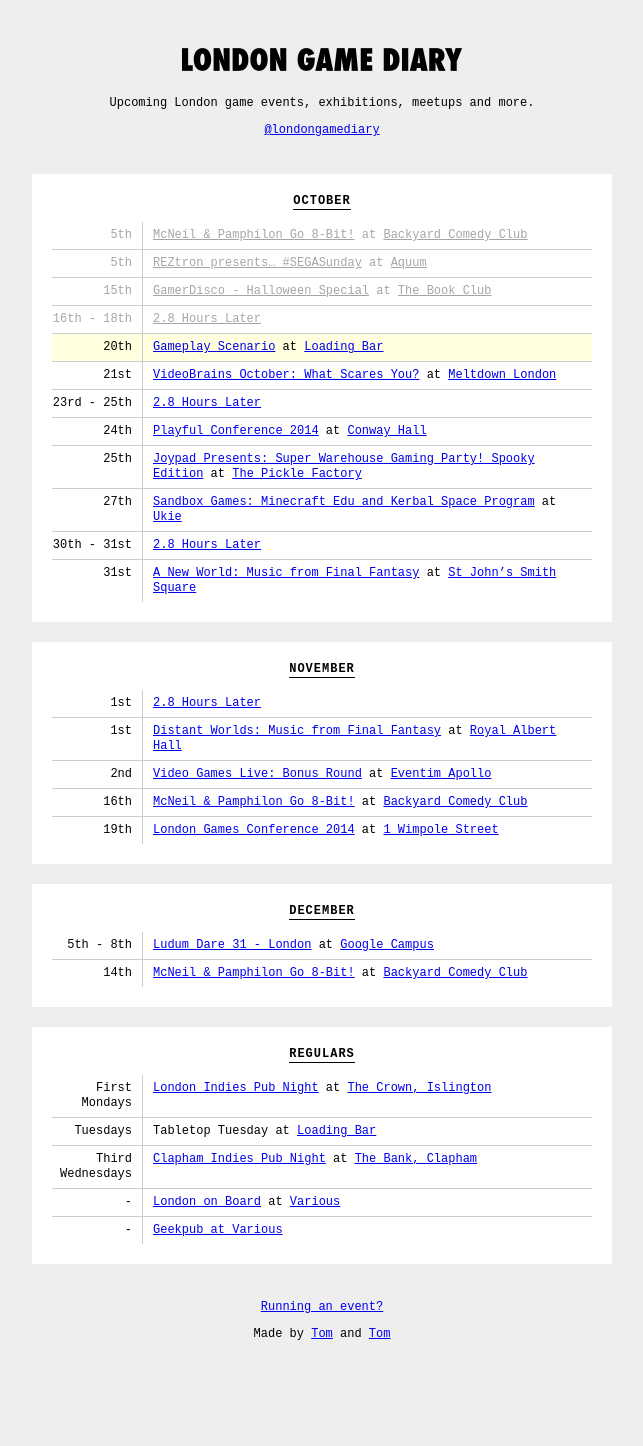
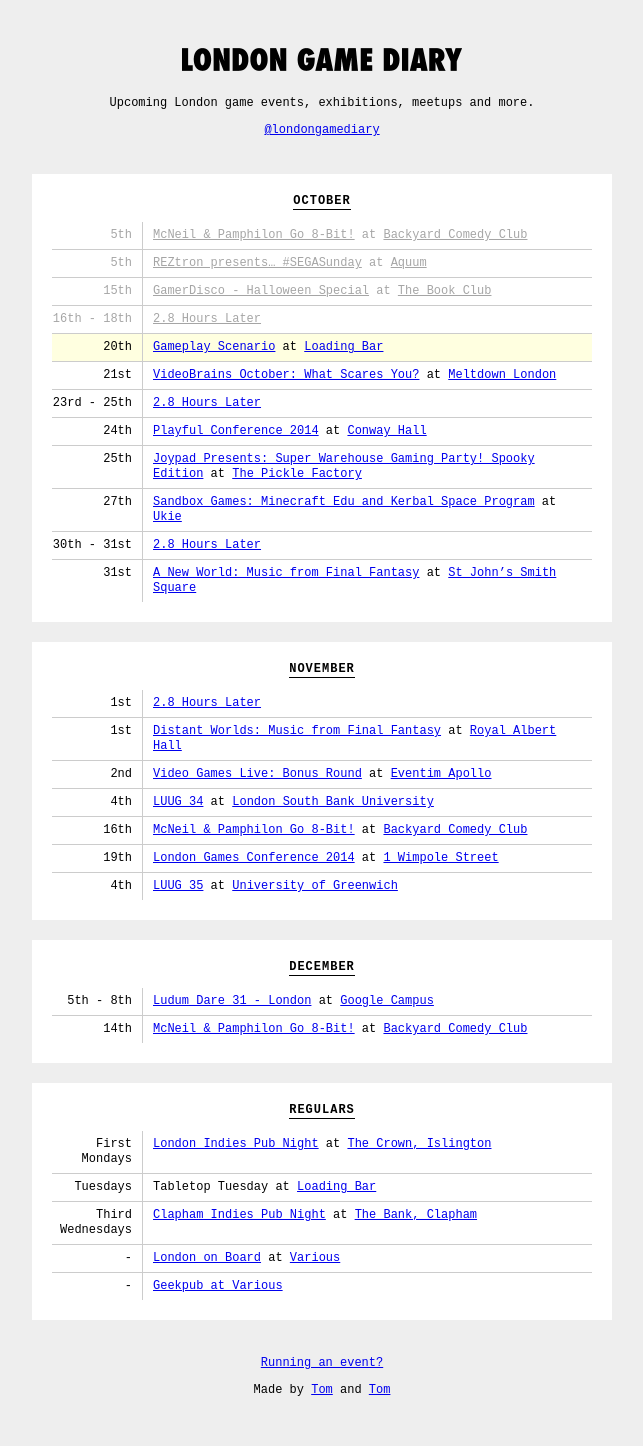
Before and after one commit to thomasmarshall/londongamediary.com, a Jekyll site: the page built from index.html, in a window 1280 px wide. Shown: the whole page, without its empty margins (318-961 px from the left). Built offline with Jekyll 4.4.1, drawn with Linux system fonts in a browser that asks for light colours; nearby versions of some CDN libraries; before the commit the page ends 1390 px from its top, so only the background shows below that.

Commit message:
Update events.yml

```diff
--- a/_data/events.yml
+++ b/_data/events.yml
@@ -77,6 +77,11 @@
   location: "[Eventim Apollo](http://www.eventimapollo.com/)"
   date: 2014-11-02
 
+- title: "LUUG 34"
+  link: "http://www.meetup.com/London-Unity-Usergroup/events/210680002/"
+  location: "[London South Bank University](http://www.lsbu.ac.uk/)"
+  date: 2014-11-04
+
 - title: "McNeil & Pamphilon Go 8-Bit!"
   link: "http://www.wegottickets.com/event/283335"
   location: "[Backyard Comedy Club](http://www.backyardcomedyclub.co.uk/)"
@@ -89,6 +94,11 @@
 
 
 # December
+
+- title: "LUUG 35"
+  link: "http://www.meetup.com/London-Unity-Usergroup/events/210680082/"
+  location: "[University of Greenwich](http://www2.gre.ac.uk/)"
+  date: 2014-11-04
 
 - title: "Ludum Dare 31 - London"
   link: "http://www.eventbrite.co.uk/e/ludum-dare-31-london-tickets-13154865557"
```
